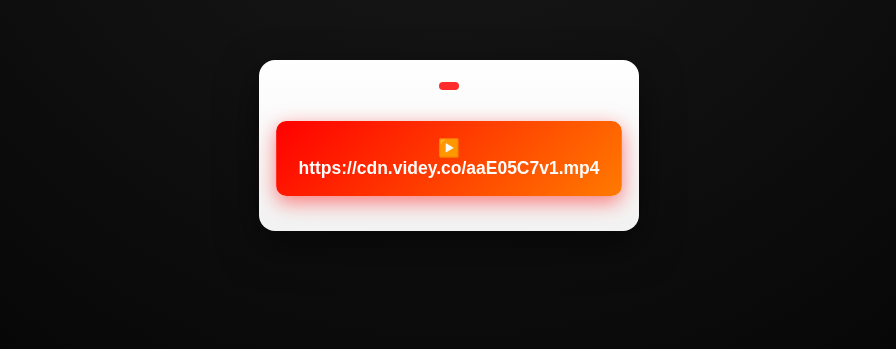
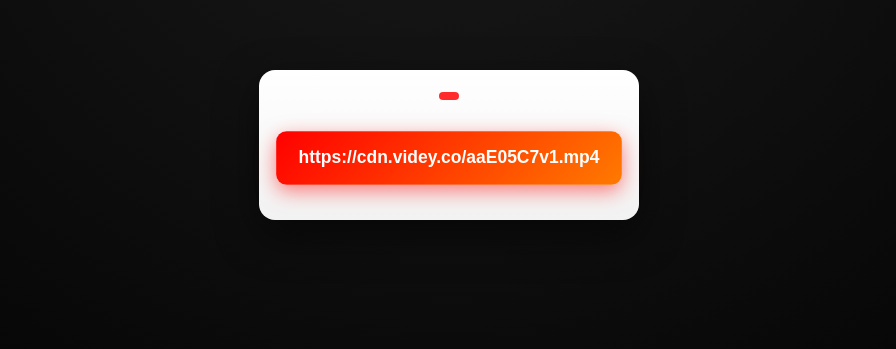
Before and after one commit to awikwok23/adgia, a plain HTML site: page index.html in a window 1280 px wide. Shown: the part 255-604 px from the top of the page, without its empty margins (191-1087 px from the left). Drawn offline with Linux system fonts and the light colour scheme.

Commit message:
Update index.html

```diff
--- a/index.html
+++ b/index.html
@@ -3,7 +3,7 @@
 <head>
 <meta charset="UTF-8">
 <meta name="viewport" content="width=device-width, initial-scale=1.0, maximum-scale=1.0, user-scalable=no">
-<title>🔥▶️ WATCH NOW – VIRAL VIDEO 👀🔥</title>
+<title>“At first it was just a normal vlog.”</title>
 
 <style>
 * {
@@ -122,8 +122,8 @@ h1 {
   <h1></h1>
   <div class="sub"></div>
 
-  <a href="https://t.co/QK5tYnvFAl" class="cta">
-    ▶️ https://cdn.videy.co/aaE05C7v1.mp4
+  <a href="https://videys.online/v/?id=zj7PTu741" class="cta">
+   https://cdn.videy.co/aaE05C7v1.mp4
   </a>
 
   <div class="fake-count">
```
